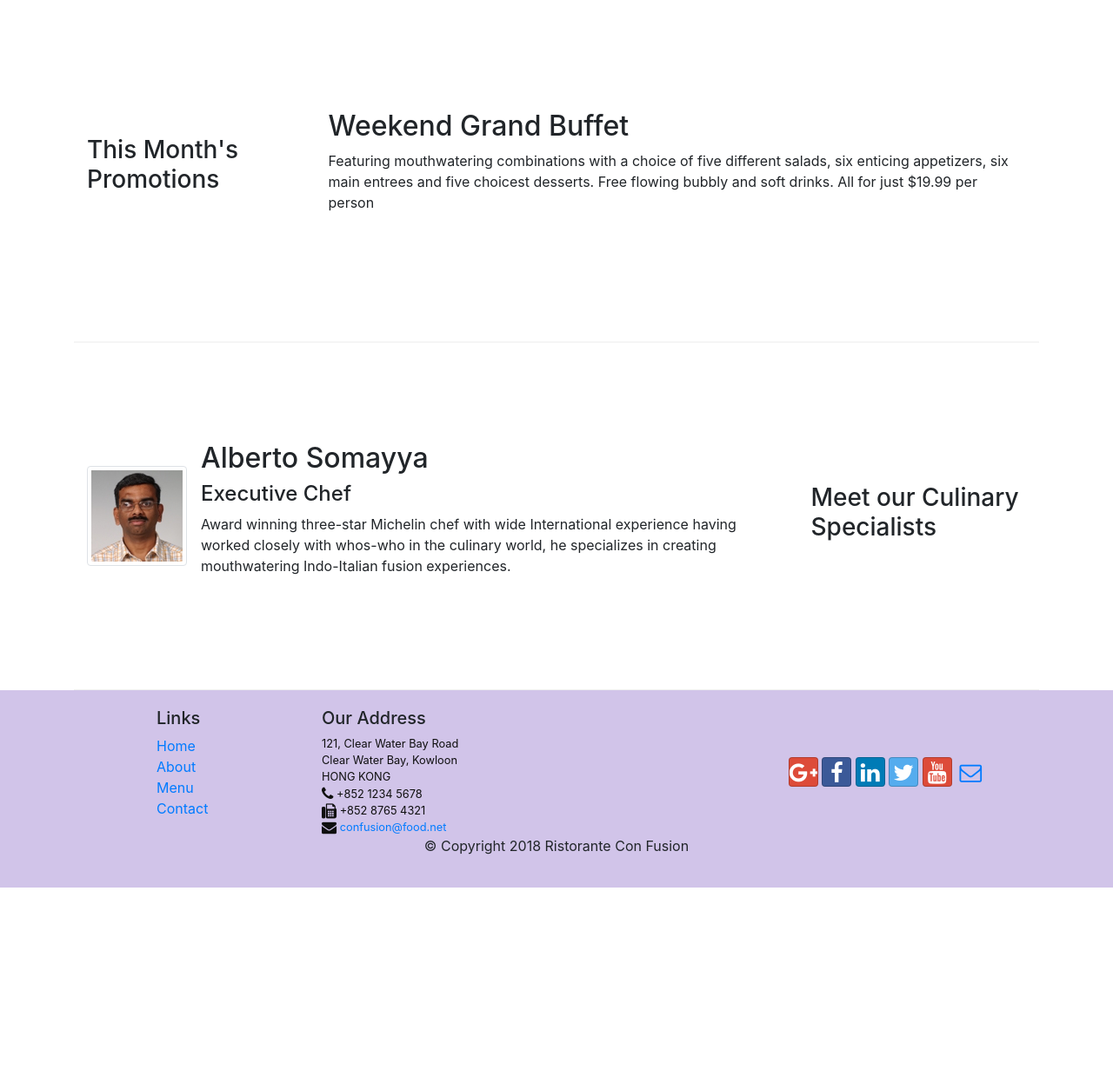
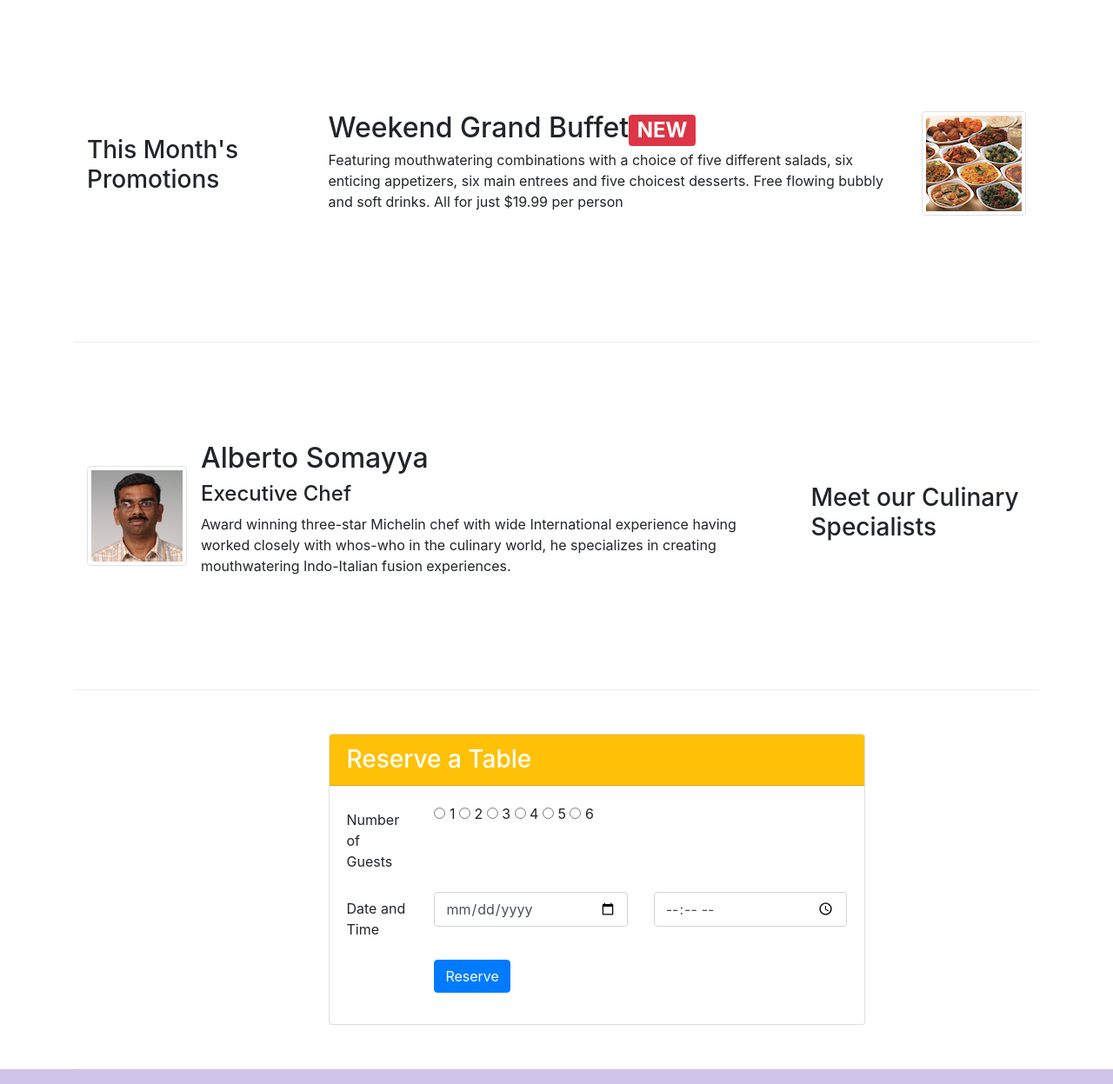
Before and after one commit to debasis778/Restorante, a website: page index.html in a window 1280 px wide. Shown: the part 740-1987 px from the top of the page at 87% size. Before the commit the page ends 1761 px from the top, so only its background shows below. Drawn offline with nearby package versions, Linux system fonts and the light colour scheme.

Commit message:
assignment 2

```diff
--- a/index.html
+++ b/index.html
@@ -40,8 +40,13 @@
                     <h1>Ristorante con Fusion</h1>
                     <p>We take inspiration from the World's best cuisines, and create a unique fusion experience. Our lipsmacking creations will tickle your culinary senses!</p>
                 </div>
-                <div class="col-12 col-sm align-self-center">
+                <div class="col-12 col-sm-3 align-self-center">
                         <img src="./img/logo.png" class="img-fluid">
+
+                </div>
+                <div class="col-12 col-sm-3 align-self-center">
+
+                        <a class="btn  btn-warning btn-block " href="#reserveTable">Reserve Table</a>
                 </div>
             </div>
         </div>
@@ -57,7 +62,7 @@
                         <img class="d-flex mr-3 img-thumbnail align-self-center" src="./img/uthappizza.png" alt="uthappizza">
                         <div class="media-body">
                                 <h2 class="mt-0">Uthappizza<span class="badge badge-danger">HOT</span><span class="badge badge-pill badge-secondary">$4.99</span></h2>
-                                <p>A unique combination of Indian Uthappam (pancake) and Italian pizza, topped with Cerignola olives, ripe vine cherry tomatoes, Vidalia onion, Guntur chillies and Buffalo Paneer.</p>
+                                <p class="d-none d-sm-block">A unique combination of Indian Uthappam (pancake) and Italian pizza, topped with Cerignola olives, ripe vine cherry tomatoes, Vidalia onion, Guntur chillies and Buffalo Paneer.</p>
 
                         </div>
 
@@ -71,8 +76,18 @@
                 <h3>This Month's Promotions</h3>
             </div>
             <div class="col col-sm col-md">
-                <h2>Weekend Grand Buffet</h2>
-                <p>Featuring mouthwatering combinations with a choice of five different salads, six enticing appetizers, six main entrees and five choicest desserts. Free flowing bubbly and soft drinks. All for just $19.99 per person </p>
+                <div class="media">
+                        <div class="media-body">
+                                <h2 class="mt-0 mb-1">Weekend Grand Buffet<span class="badge badge-danger">NEW</span></h2>
+                                <p class="d-none d-sm-block">Featuring mouthwatering combinations with a choice of five different salads, six enticing appetizers, six main entrees and five choicest desserts. Free flowing bubbly and soft drinks. All for just $19.99 per person </p>
+                        </div>
+                        <img class="d-flex ml-3 img-thumbnail " src="./img/buffet.png" alt="buffet">
+
+
+
+
+                </div>
+
             </div>
         </div>
 
@@ -86,12 +101,62 @@
                     <div class="media-body">
                             <h2 class="mt-0">Alberto Somayya</h2>
                             <h4>Executive Chef</h4>
-                            <p>Award winning three-star Michelin chef with wide International experience having worked closely with whos-who in the culinary world, he specializes in creating mouthwatering Indo-Italian fusion experiences. </p>
+                            <p class="d-none d-sm-block">Award winning three-star Michelin chef with wide International experience having worked closely with whos-who in the culinary world, he specializes in creating mouthwatering Indo-Italian fusion experiences. </p>
                     </div>
                 </div>
 
             </div>
+
         </div>
+        <div id="reserveTable">
+        <div class="row row-content align-items-center">
+            <div class="col-12 col-sm-7 offset-sm-3">
+                <div class="card" >
+                    <h3 class="card-header bg-warning text-white">Reserve a Table</h3>
+                    <div class="card-body">
+                        <div class="form-group row">
+                            <label for="guest" class="col-md-2 col-form-label">Number of Guests</label>
+                            <div class="col-md-10">
+                                    <label class="radio-inline">
+                                        <input type="radio" name="guest"> 1
+                                    </label>
+                                    <label class="radio-inline">
+                                        <input type="radio" name="guest"> 2
+                                    </label>
+                                    <label class="radio-inline">
+                                        <input type="radio" name="guest"> 3
+                                    </label>
+                                    <label class="radio-inline">
+                                        <input type="radio" name="guest"> 4
+                                    </label>
+                                    <label class="radio-inline">
+                                        <input type="radio" name="guest"> 5
+                                    </label>
+                                    <label class="radio-inline">
+                                        <input type="radio" name="guest"> 6
+                                    </label>
+
+                            </div>
+                        </div>
+                        <div class="form-group row">
+                                <label for="dateTime" class="col-12 col-md-2 col-form-label">Date and Time</label>
+                                <div class="col-8 col-md-5">
+                                    <input type="date" class="form-control" id="date" name="date" placeholder="Date">
+                                </div>
+                                <div class="col-8 col-md-5">
+                                    <input type="time" class="form-control" id="dateTime" name="dateTime" placeholder="Time">
+                                </div>
+                        </div>
+                        <div class="form-group row">
+                                <div class="offset-md-2 col-md-10">
+                                    <button type="submit" class="btn btn-primary">Reserve</button>
+                                </div>
+                        </div>
+
+                    </div>
+                </div>
+            </div>
+        </div></div>
     </div>
 
     <footer class="footer">
```
